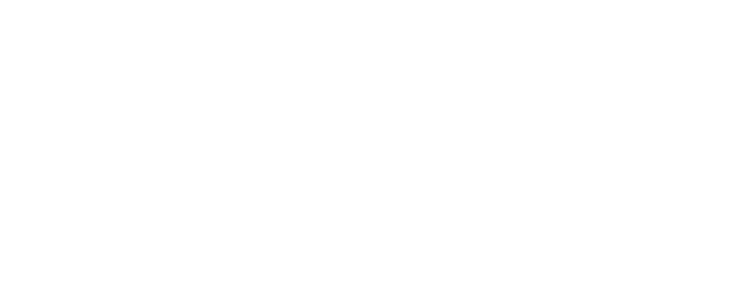
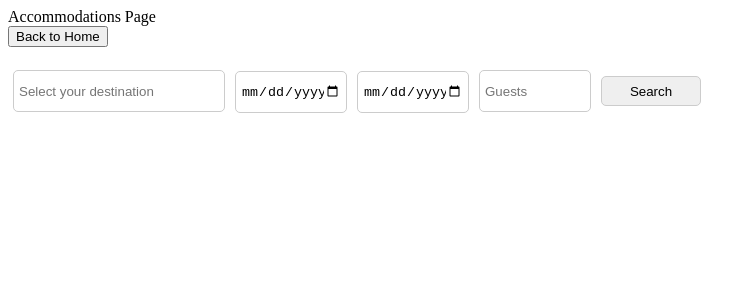
Before and after one commit to Mexaby/personal-travel-assistant, a Vue app in the folder travel-assistant/: page /#/accommodations in a window 1280 px wide. Before the commit this address had no page. Shown: the top 300 px of the page, without its empty margins (0-756 px from the left). Built offline with nearby package versions, Linux system fonts and the light colour scheme.

Commit message:
Accommodations and venues page (#2)
* accommodation page with venues page made

* added fields to accomodation page with very small styling

```diff
--- /dev/null
+++ b/travel-assistant/src/components/AccommodationsPage.vue
@@ -0,0 +1,84 @@
+<script>
+  export default {
+    methods: {
+      goTo(route) {
+        this.$router.push(route);
+      },
+    },
+  };
+</script>
+
+<template>
+  <div>
+    <div>Accommodations Page</div>
+    <button @click="goTo('/')">Back to Home</button>
+    <br><br>
+    <input type="text" class="location" placeholder="Select your destination">
+    <input type="date" class="check-in" placeholder="Check-in">
+    <input type="date" class="check-out" placeholder="Check-out">
+    <input type="number" class="guests" placeholder="Guests">
+    <button class="search-button">Search</button>
+  </div>
+
+</template>
+
+<style>
+  .location
+  {
+    width: 200px;
+    height: 30px;
+    border-radius: 5px;
+    border: 1px solid #ccc;
+    padding: 5px;
+    margin: 5px;
+  }
+
+  .check-in
+  {
+    width: 100px;
+    height: 30px;
+    border-radius: 5px;
+    border: 1px solid #ccc;
+    padding: 5px;
+    margin: 5px;
+  }
+
+  .check-out
+  {
+    width: 100px;
+    height: 30px;
+    border-radius: 5px;
+    border: 1px solid #ccc;
+    padding: 5px;
+    margin: 5px;
+  }
+
+  .guests
+  {
+    width: 100px;
+    height: 30px;
+    border-radius: 5px;
+    border: 1px solid #ccc;
+    padding: 5px;
+    margin: 5px;
+  }
+  .search-button
+  {
+    width: 100px;
+    height: 30px;
+    border-radius: 5px;
+    border: 1px solid #ccc;
+    padding: 5px;
+    margin: 5px;
+  }
+
+  .location:focus, .check-in:focus, .check-out:focus, .guests:focus, .search-button:focus
+  {
+    outline: none;
+  }
+
+  .check-out
+  {
+    margin-left: 5px;
+  }
+</style>
--- a/travel-assistant/src/components/HomePage.vue
+++ b/travel-assistant/src/components/HomePage.vue
@@ -5,8 +5,8 @@
     <div>
       <button @click="goTo('/account')">My Account</button>
       <button @click="goTo('/flights')">Flights</button>
-      <button>Accommodation</button>
-      <button>Venues</button>
+      <button @click="goTo('/accommodations')">Accommodation</button>
+      <button @click="goTo('/venues')">Venues</button>
     </div>
   </div>
 </template>
--- /dev/null
+++ b/travel-assistant/src/components/VenuesPage.vue
@@ -0,0 +1,20 @@
+<script>
+  export default {
+    methods: {
+      goTo(route) {
+        this.$router.push(route);
+      },
+    },
+  };
+</script>
+
+<template>
+  <div>
+    <div>Venues Page</div>
+    <button @click="goTo('/')">Back to Home</button>
+  </div>
+</template>
+
+<style>
+
+</style>
--- a/travel-assistant/src/router/index.js
+++ b/travel-assistant/src/router/index.js
@@ -1,6 +1,8 @@
 import { createRouter, createWebHashHistory } from 'vue-router'
 import HomePage from '../components/HomePage.vue'
 import FlightsPage from '../components/FlightsPage.vue'
+import AccommodationsPage from "@/components/AccommodationsPage.vue";
+import VenuesPage from "@/components/VenuesPage.vue";
 import AccountPage from '../components/AccountPage.vue'
 
 const routes = [
@@ -15,6 +17,16 @@ const routes = [
         component: FlightsPage
     },
     {
+        path: '/accommodations',
+        name: 'accommodations',
+        component: AccommodationsPage
+    },
+    {
+        path: '/venues',
+        name: 'venues',
+        component: VenuesPage
+    },
+    {
         path: '/account',
         name: 'account',
         component: AccountPage
```
